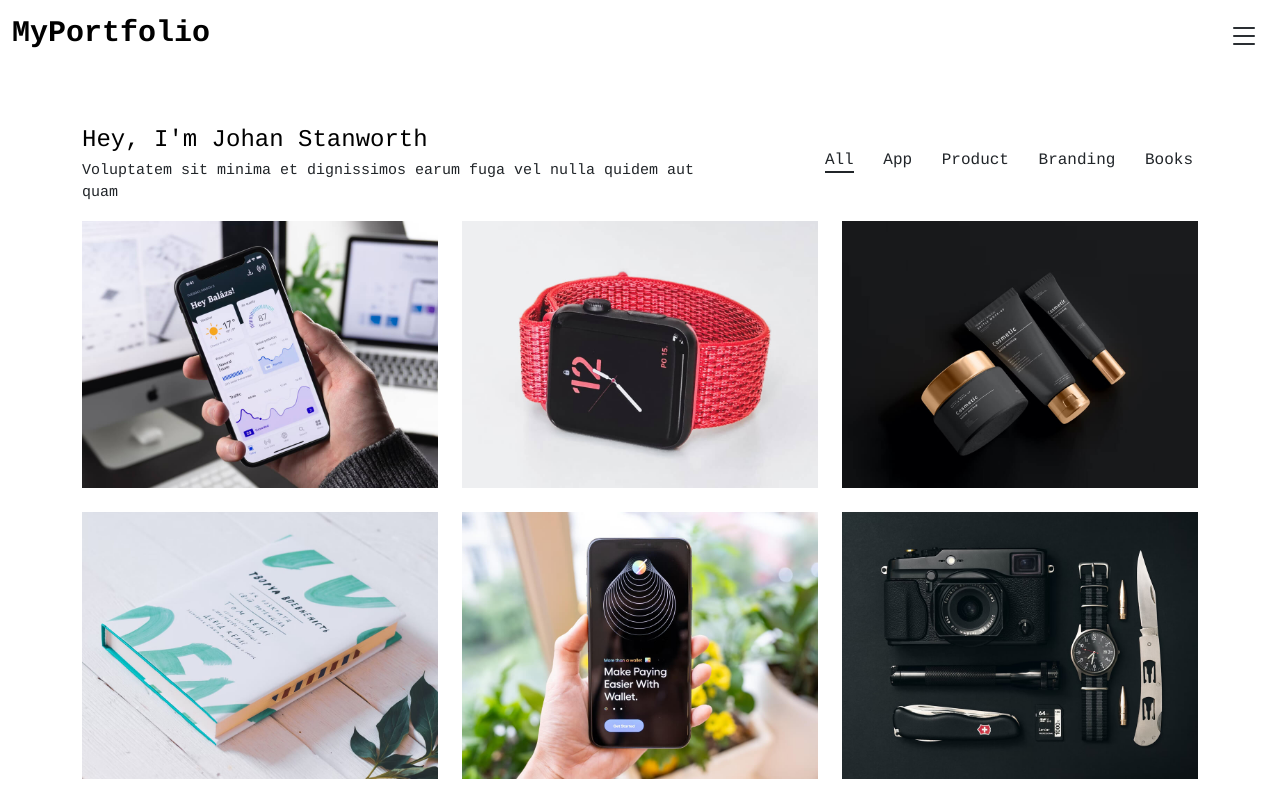
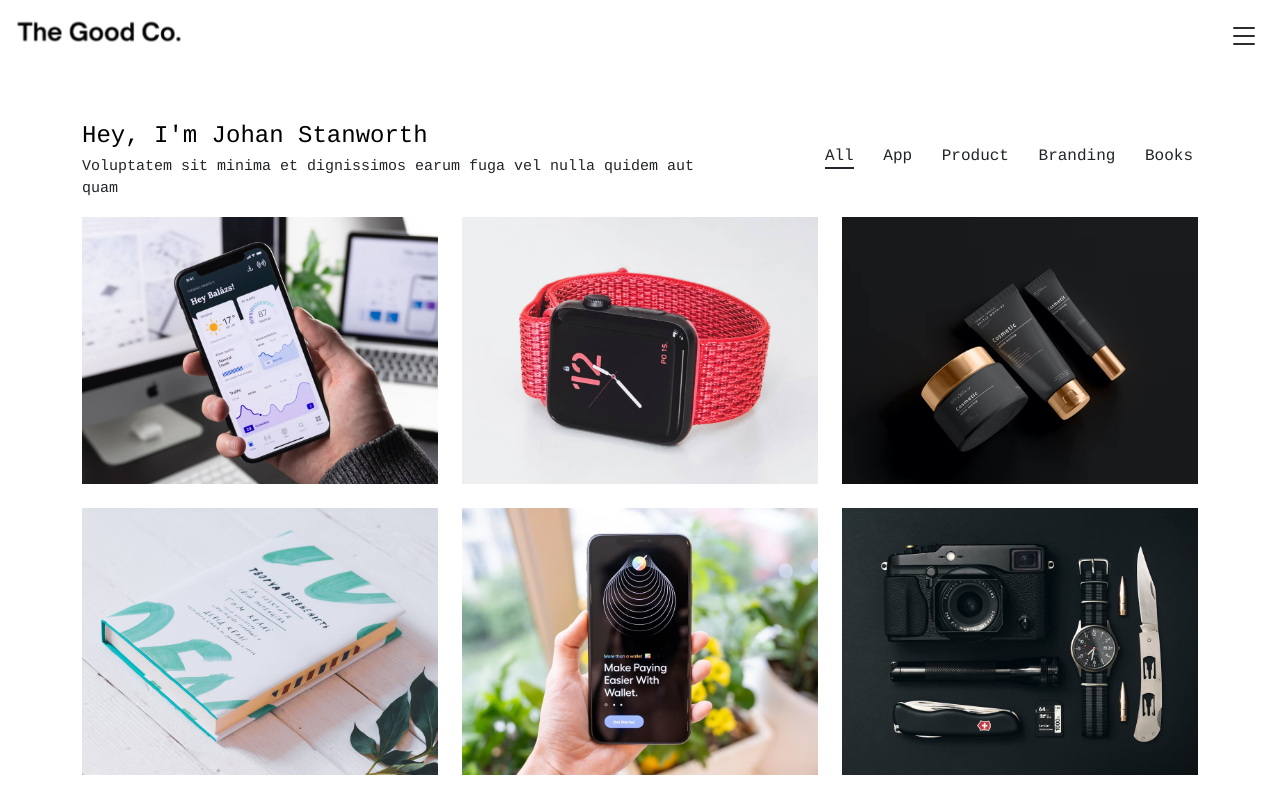
Before and after one commit to thegoodcoemc/thegoodco, a plain HTML site: page index-2.html in a window 1280 px wide. Shown: the top 796 px of the page. Drawn offline with Linux system fonts and the light colour scheme.

Commit message:
Update index-2.html

```diff
--- a/index-2.html
+++ b/index-2.html
@@ -43,8 +43,7 @@
 
       <a href="index.html" class="logo d-flex align-items-center">
         <!-- Uncomment the line below if you also wish to use an image logo -->
-        <!-- <img src="assets/img/logo.png" alt=""> -->
-        <h1 class="sitename">MyPortfolio</h1>
+      <img src="assets/img/Logo.png" alt="">
       </a>
 
       <nav id="navmenu" class="navmenu">
```
